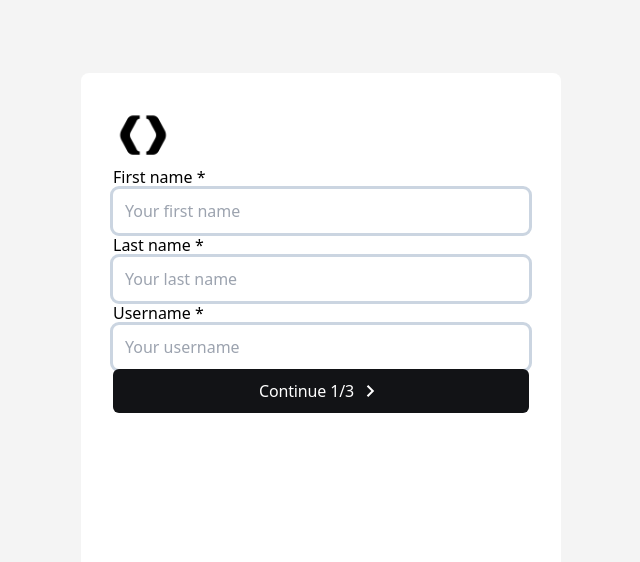
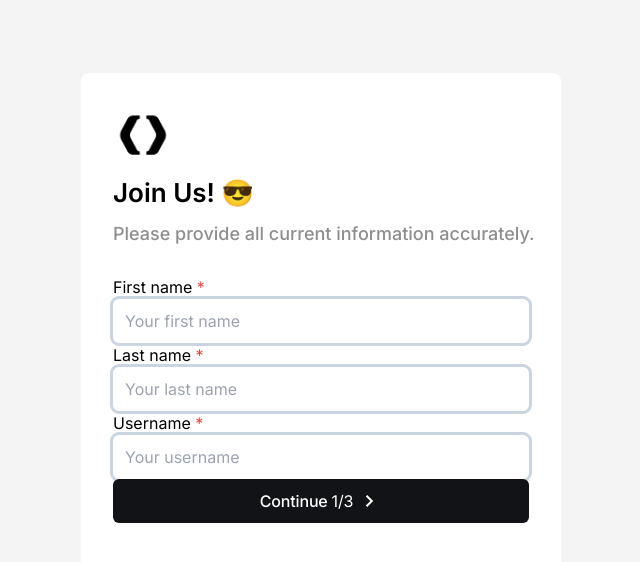
Before and after one commit to Juu316/MultiStepForm, a Next.js app: page / in a window 1280 px wide. Shown: the top 562 px of the page, without its empty margins (319-959 px from the left). Built offline with nearby package versions, Linux system fonts and the light colour scheme.

Commit message:
day 2 class final

```diff
--- a/src/app/globals.css
+++ b/src/app/globals.css
@@ -1,11 +1,12 @@
+@import url('https://fonts.googleapis.com/css2?family=Inter:ital,opsz,wght@0,14..32,100..900;1,14..32,100..900&display=swap');
 @tailwind base;
 @tailwind components;
 @tailwind utilities;
 
 
-
 body {
-
   background: #F4F4F4;
-
 }
+.inter {
+  font-family: Inter, serif;
+}
--- a/src/components/FormFinished.js
+++ b/src/components/FormFinished.js
@@ -1,11 +1,24 @@
-import React from 'react';
+import React from "react";
 
 const FormFinished = () => {
   return (
-    <div>
+    <div className="flex justify-center items-center max-h-screen h-screen">
 
+      <div className="space-y-2 bg-white rounded-lg w-[480px] p-8">
+        <img
+          alt="pinecone logo"
+          src="images/pineconeLogo.png"
+          width="60"
+          height="60"></img>
+        <h2 className="inter text-[26px] text-[#202124] font-semibold">
+          You're All Set! 🔥
+        </h2>
+        <p className="inter text-lg text-[#8E8E8E] font-normal">
+          We've received your submission. Thank you!
+        </p>
+      </div>
     </div>
-  )
-}
+  );
+};
 
 export default FormFinished;
--- a/src/components/MultiStepForm.js
+++ b/src/components/MultiStepForm.js
@@ -8,7 +8,7 @@ import FormFinished from "./FormFinished";
 import { motion } from "motion/react";
 const MultiStepForm = () => {
   const [currentStep, setCurrentStep] = useState(0);
-  const [formError, setFormError]= useState();
+  const [formError, setFormError] = useState();
   const [formValue, setFormValue] = useState({
     firstName: "",
     lastName: "",
@@ -21,17 +21,30 @@ const MultiStepForm = () => {
     picture: "",
   });
   const Step = [StepOne, StepTwo, StepThree, FormFinished][currentStep];
- const handleError = (errors)=>{
-setFormError((prev)=>{
+  const handleError = (errors) => {
+    setFormError((prev) => {});
+  };
+  let isValid = true;
+  const handleNextStep = () => {
+    if (isValid) {
+      setCurrentStep((currentStep) => currentStep + 1);
+    }
+  };
 
-})}
-
-  const handleNextStep = () => setCurrentStep((currentStep) => currentStep + 1);
-
-  const handleBackStep = () => setCurrentStep((currentStep) => currentStep - 1);
+  const handleBackStep = () => {
+    if (isValid) {
+      setCurrentStep((currentStep) => currentStep - 1);
+    }
+  };
 
   return (
-    <Step formValue={formValue} setFormValue={setFormValue}   handleBackStep={handleBackStep} handleNextStep={handleNextStep} handleError={handleError}/>
+    <Step
+      formValue={formValue}
+      setFormValue={setFormValue}
+      handleBackStep={handleBackStep}
+      handleNextStep={handleNextStep}
+      handleError={handleError}
+    />
   );
 };
 
--- a/src/components/StepOne.js
+++ b/src/components/StepOne.js
@@ -5,43 +5,53 @@ const StepOne = (props) => {
   return (
     <div className="flex justify-center items-center max-h-screen h-screen">
       <div className="bg-[#FFF] flex flex-col items-start shrink-0 rounded-[8px] w-[480px] h-[655px] p-[32px] ">
+        <div className="mb-7 space-y-2">
           <img
             alt="Pinecone logo"
             width="60"
             height="60"
             src="images/pineconeLogo.png"></img>
+          <h2 class="inter text-[26px] text-foreground font-semibold">
+            Join Us! 😎
+          </h2>
+          <p class="inter font-medium text-[18px] whitespace-nowrap text-[#8E8E8E]">
+            Please provide all current information accurately.
+          </p>
+        </div>
 
-
-          <div>First name *</div>
+        <div className="inter">
+          First name <span className="text-[rgb(225,73,66)]">*</span>
+        </div>
         <input
-            className="w-full p-3 text-base leading-5 rounded-md outline outline-[#CBD5E1] focus:outline-[#0CA5E9] text-[#121316]"
+          className="inter w-full p-3 text-base leading-5 rounded-md outline outline-[#CBD5E1] focus:outline-[#0CA5E9] text-[#121316]"
           placeholder="Your first name"
           onChange={(e) => {
             setFormValue({ ...formValue, firstName: e.target.value });
+
           }}></input>
 
-
-          <div>Last name *</div>
+        <div className="inter ">
+          Last name <span className="text-[rgb(225,73,66)]">*</span>
+        </div>
         <input
-            className="w-full p-3 text-base leading-5 rounded-md outline outline-[#CBD5E1] focus:outline-[#0CA5E9] text-[#121316]"
+          className="inter w-full p-3 text-base leading-5 rounded-md outline outline-[#CBD5E1] focus:outline-[#0CA5E9] text-[#121316]"
           placeholder="Your last name"
           onChange={(e) => {
             setFormValue({ ...formValue, lastName: e.target.value });
           }}></input>
 
-
-          <div>Username *</div>
+        <div className="inter">
+          Username <span className="text-[rgb(225,73,66)]">*</span>
+        </div>
         <input
-            className="w-full p-3 text-base leading-5 rounded-md outline outline-[#CBD5E1] focus:outline-[#0CA5E9] text-[#121316]"
+          className="inter w-full p-3 text-base leading-5 rounded-md outline outline-[#CBD5E1] focus:outline-[#0CA5E9] text-[#121316]"
           placeholder="Your username"
           onChange={(e) => {
             setFormValue({ ...formValue, userName: e.target.value });
           }}></input>
 
-
-
         <button
-          className="flex w-full py-[10px] px-[12px] justify-center items-center gap-[4px] rounded-[6px] bg-[#121316] text-white font-medium text-[16px] not-italic leading-[24px] tracking-[-0.16px] transition-all duration-300 hover:opacity-80"
+          className="inter flex w-full py-[10px] px-[12px] justify-center items-center gap-[4px] rounded-[6px] bg-[#121316] text-white font-medium text-[16px] not-italic leading-[24px] tracking-[-0.16px] transition-all duration-300 hover:opacity-80"
           onClick={handleNextStep}>
           Continue<span className="font-normal">1/3</span>
           <svg
--- a/src/components/StepThree.js
+++ b/src/components/StepThree.js
@@ -1,12 +1,53 @@
 import React from 'react'
 
 const StepThree = (props) => {
-    const {handleBackStep, handleNextStep} = props;
+  const { handleBackStep, handleNextStep, setFormValue, formValue } = props;
   return (
-    <div>
-      <p>Step Three</p>
-      <button onClick={handleNextStep}>next</button>
-      <button onClick={handleBackStep}>back</button>
+    <div className="flex justify-center items-center max-h-screen h-screen">
+      <div className="bg-[#FFF] flex flex-col items-start shrink-0 rounded-[8px] w-[480px] h-[655px] p-[32px] ">
+
+          <div className="mb-7 space-y-2">
+          <img
+            alt="Pinecone logo"
+            width="60"
+            height="60"
+            src="images/pineconeLogo.png"></img>
+          <h2 class="inter text-[26px] text-foreground font-semibold">
+            Join Us! 😎
+          </h2>
+          <p class="inter font-medium text-[18px] whitespace-nowrap text-[#8E8E8E]">
+            Please provide all current information accurately.
+          </p>
+        </div>
+        <div className="flex w-full">
+          <button
+            className="inter flex items-center justify-center w-32 gap-x-3 rounded-md border border-[#CBD5E1] transition-all duration-300 hover:bg-gray-100"
+            onClick={handleBackStep}>
+              <svg width="24" height="24" viewBox="0 0 24 24" fill="none" xmlns="http://www.w3.org/2000/svg">
+<path d="M15.705 7.41L14.295 6L8.29501 12L14.295 18L15.705 16.59L11.125 12L15.705 7.41Z" fill="#202124"/>
+</svg>
+
+            Back
+
+          </button>
+          <button
+            className="inter flex w-full py-[10px] px-[12px] justify-center items-center gap-[4px] rounded-[6px] bg-[#121316] text-white font-medium text-[16px] not-italic leading-[24px] tracking-[-0.16px] transition-all duration-300 hover:opacity-80"
+            onClick={handleNextStep}>
+            Continue<span className="font-normal">3/3</span>
+            <svg
+              xmlns="http://www.w3.org/2000/svg"
+              width="25"
+              height="24"
+              viewBox="0 0 25 24"
+              fill="none">
+              <path
+                d="M10.205 6L8.79504 7.41L13.375 12L8.79504 16.59L10.205 18L16.205 12L10.205 6Z"
+                fill="white"
+              />
+            </svg>
+          </button>
+        </div>
+      </div>
     </div>
   )
 }
--- a/src/components/StepTwo.js
+++ b/src/components/StepTwo.js
@@ -5,43 +5,51 @@ const StepTwo = (props) => {
   return (
     <div className="flex justify-center items-center max-h-screen h-screen">
       <div className="bg-[#FFF] flex flex-col items-start shrink-0 rounded-[8px] w-[480px] h-[655px] p-[32px] ">
-        <img
-          alt="Pinecone logo"
-          width="60"
-          height="60"
-          src="images/pineconeLogo.png"></img>
 
+<div className="mb-7 space-y-2">
+          <img
+            alt="Pinecone logo"
+            width="60"
+            height="60"
+            src="images/pineconeLogo.png"></img>
+          <h2 class="inter text-[26px] text-foreground font-semibold">
+            Join Us! 😎
+          </h2>
+          <p class="inter font-medium text-[18px] whitespace-nowrap text-[#8E8E8E]">
+            Please provide all current information accurately.
+          </p>
+        </div>
 
-          <div>Email *</div>
+          <div className="inter">Email <span className="text-[rgb(225,73,66)]">*</span></div>
           <input
-            className="w-full p-3 text-base leading-5 rounded-md outline outline-[#CBD5E1] focus:outline-[#0CA5E9] text-[#121316]"
+            className="inter w-full p-3 text-base leading-5 rounded-md outline outline-[#CBD5E1] focus:outline-[#0CA5E9] text-[#121316]"
             placeholder="Your email"
             onChange={(e) => {
               setFormValue({ ...formValue, email: e.target.value });
             }}></input>
 
 
-          <div>Phone number *</div>
+          <div className="inter">Phone number <span className="text-[rgb(225,73,66)]">*</span></div>
           <input
-            className="w-full p-3 text-base leading-5 rounded-md outline outline-[#CBD5E1] focus:outline-[#0CA5E9] text-[#121316]"
+            className="inter w-full p-3 text-base leading-5 rounded-md outline outline-[#CBD5E1] focus:outline-[#0CA5E9] text-[#121316]"
             placeholder="Your phone number"
             onChange={(e) => {
               setFormValue({ ...formValue, phoneNumber: e.target.value });
             }}></input>
 
 
-          <div>Password *</div>
+          <div className="inter">Password <span className="text-[rgb(225,73,66)]">*</span></div>
           <input
-            className="w-full p-3 text-base leading-5 rounded-md outline outline-[#CBD5E1] focus:outline-[#0CA5E9] text-[#121316]"
+            className="inter w-full p-3 text-base leading-5 rounded-md outline outline-[#CBD5E1] focus:outline-[#0CA5E9] text-[#121316]"
             placeholder="Your password"
             onChange={(e) => {
               setFormValue({ ...formValue, password: e.target.value });
             }}></input>
 
 
-          <div>Confirm password *</div>
+          <div className="inter">Confirm password <span className="text-[rgb(225,73,66)]">*</span></div>
           <input
-            className="w-full p-3 text-base leading-5 rounded-md outline outline-[#CBD5E1] focus:outline-[#0CA5E9] text-[#121316]"
+            className="inter w-full p-3 text-base leading-5 rounded-md outline outline-[#CBD5E1] focus:outline-[#0CA5E9] text-[#121316]"
             placeholder="Confirm your password"
             onChange={(e) => {
               setFormValue({ ...formValue, confirmPassword: e.target.value });
@@ -50,7 +58,7 @@ const StepTwo = (props) => {
 
         <div className="flex w-full">
           <button
-            className="flex items-center justify-center w-32 gap-x-3 rounded-md border border-[#CBD5E1] transition-all duration-300 hover:bg-gray-100"
+            className="inter flex items-center justify-center w-32 gap-x-3 rounded-md border border-[#CBD5E1] transition-all duration-300 hover:bg-gray-100"
             onClick={handleBackStep}>
               <svg width="24" height="24" viewBox="0 0 24 24" fill="none" xmlns="http://www.w3.org/2000/svg">
 <path d="M15.705 7.41L14.295 6L8.29501 12L14.295 18L15.705 16.59L11.125 12L15.705 7.41Z" fill="#202124"/>
@@ -60,7 +68,7 @@ const StepTwo = (props) => {
 
           </button>
           <button
-            className="flex w-full py-[10px] px-[12px] justify-center items-center gap-[4px] rounded-[6px] bg-[#121316] text-white font-medium text-[16px] not-italic leading-[24px] tracking-[-0.16px] transition-all duration-300 hover:opacity-80"
+            className="inter flex w-full py-[10px] px-[12px] justify-center items-center gap-[4px] rounded-[6px] bg-[#121316] text-white font-medium text-[16px] not-italic leading-[24px] tracking-[-0.16px] transition-all duration-300 hover:opacity-80"
             onClick={handleNextStep}>
             Continue<span className="font-normal">2/3</span>
             <svg
```
Lines whose indentation alone changed are shown as unchanged.
